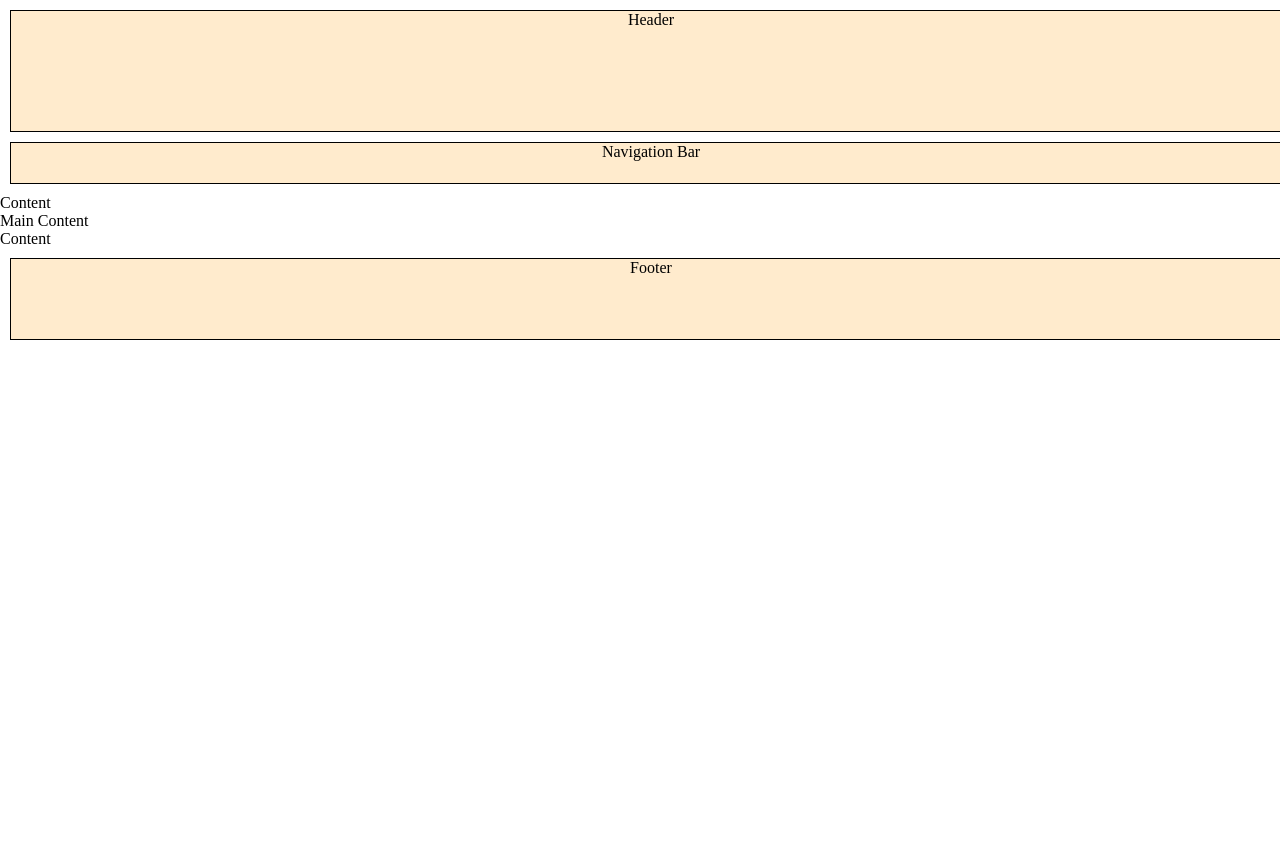
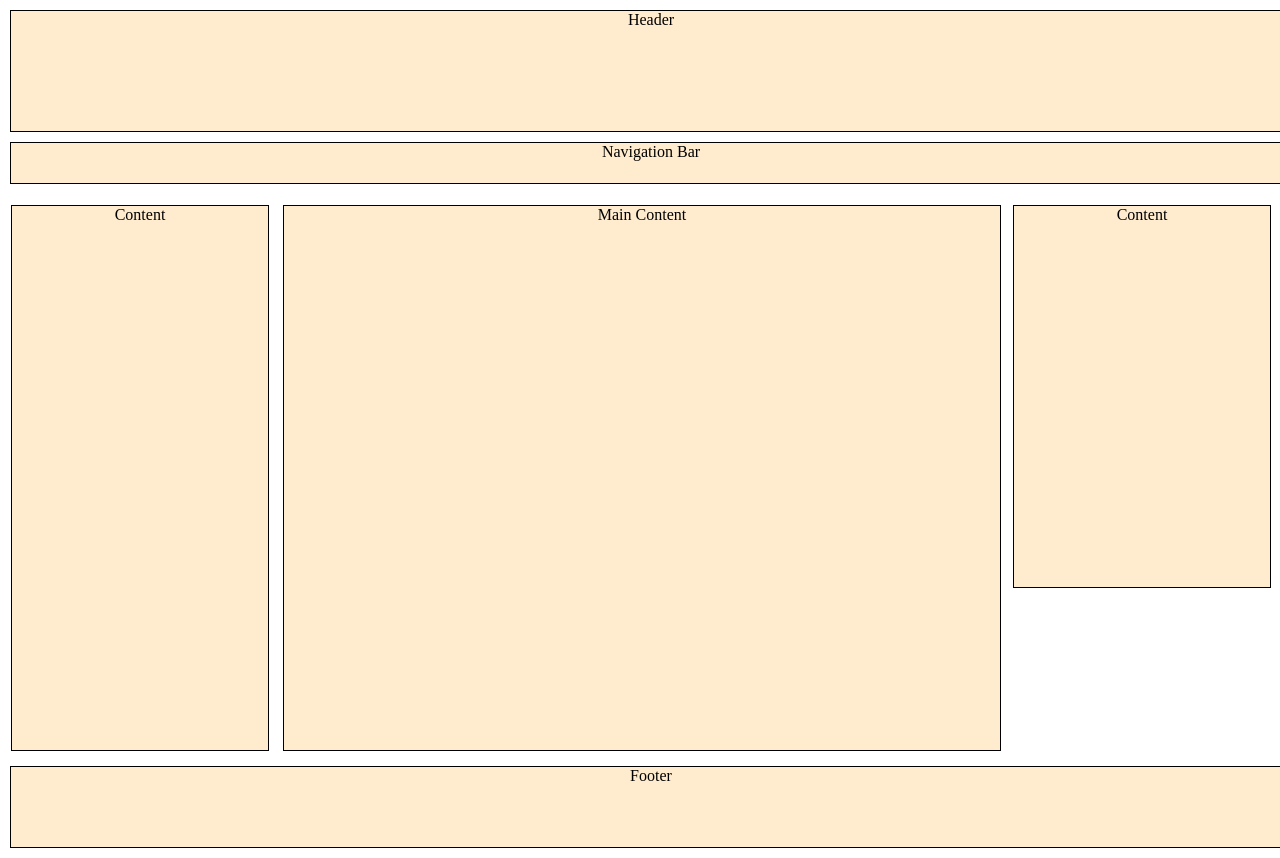
Before and after one commit to YogeshSingh003/Web-Dev-Projects, a plain HTML site: page Website Layout/WebsiteLayout.html in a window 1280 px wide. Before the commit the page ends 800 px from the top, so only its background shows below. Drawn offline with Linux system fonts and the light colour scheme.

Commit message:
Website Layout

```diff
--- a/Website Layout/WebsiteLayout.html
+++ b/Website Layout/WebsiteLayout.html
@@ -27,14 +27,45 @@
       .footer {
         height: 10%;
       }
+      .content {
+        width: 20%;
+        border: black solid 1px;
+        background-color: blanchedalmond;
+        margin: 10px;
+        text-align: center;
+        height: 68%;
+        position: absolute;
+      }
+      .main {
+        width: 56%;
+        border: black solid 1px;
+        background-color: blanchedalmond;
+        margin: 10px;
+        text-align: center;
+        height: 68%;
+        position: absolute;
+        margin-left: 22%;
+      }
+      .right {
+        position: relative;
+        float: right;
+        height: 68%;
+      }
+      .con {
+        border: 1px white solid;
+        width: 100%;
+        height: 70%;
+      }
     </style>
   </head>
   <body>
     <div class="header">Header</div>
     <div class="nav">Navigation Bar</div>
-    <div class="Content left">Content</div>
-    <div class="Main">Main Content</div>
-    <div class="Content right">Content</div>
+    <div class="con">
+      <div class="Content left">Content</div>
+      <div class="Main">Main Content</div>
+      <div class="Content right">Content</div>
+    </div>
     <div class="footer">Footer</div>
   </body>
 </html>
```
